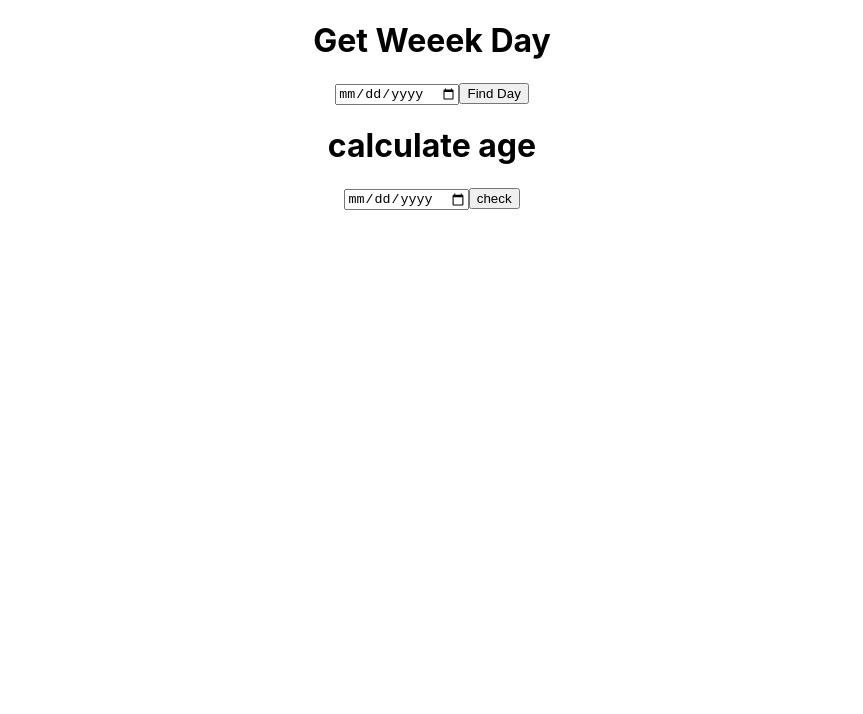
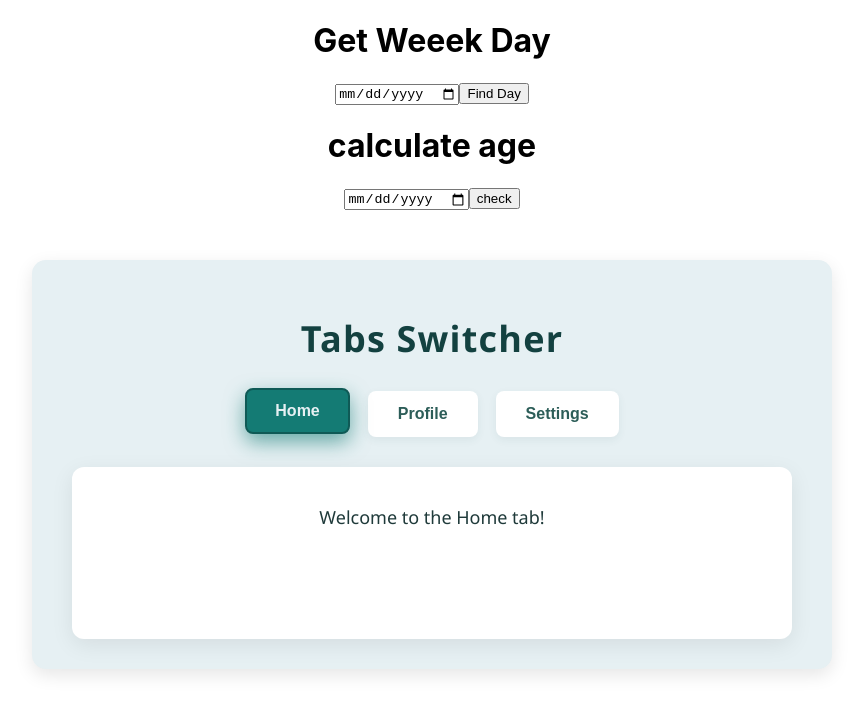
Before and after one commit to mrudula0/react-projects-2, a React (Create React App) app: page / in a window 1280 px wide. Shown: the top 714 px of the page, without its empty margins (208-1071 px from the left). Built offline with nearby package versions, Linux system fonts and the light colour scheme.

Commit message:
tab comp

```diff
--- a/src/App.js
+++ b/src/App.js
@@ -1,11 +1,13 @@
 import "./App.css";
 import GetWeekDay from "./Components/GetWeekDay";
 import AgeCalculator from "./Components/AgeCalculator";
+import TabSwitcher from "./TabsComponent/TabSwitcher";
 function App() {
   return (
     <div className="App">
       <GetWeekDay />
       <AgeCalculator />
+      <TabSwitcher />
     </div>
   );
 }
--- /dev/null
+++ b/src/TabsComponent/TabSwitcher.jsx
@@ -0,0 +1,38 @@
+import React, { useState } from "react";
+import "../TabsComponent/style.css";
+const TabSwitcher = () => {
+  const tabs = [
+    { id: "home", label: "Home", content: "Welcome to the Home tab!" },
+    { id: "profile", label: "Profile", content: "This is your Profile." },
+    {
+      id: "settings",
+      label: "Settings",
+      content: "Adjust your Settings here.",
+    },
+  ];
+  const [activeTab, setActiveTab] = useState(tabs[0].id);
+  return (
+    <>
+      <div className="tab-switcher">
+        <h1>Tabs Switcher</h1>
+        <div className="tab-buttons">
+          {tabs.map((tab) => {
+            return (
+              <button
+                key={tab.id}
+                onClick={() => setActiveTab(tab.id)}
+                className={activeTab === tab.id ? "active" : ""}
+              >
+                {tab.label}
+              </button>
+            );
+          })}
+        </div>
+        <div className="tab-content" data-testid="tab-content">
+          {tabs.find((tab) => tab.id === activeTab)?.content}
+        </div>
+      </div>
+    </>
+  );
+};
+export default TabSwitcher;
--- /dev/null
+++ b/src/TabsComponent/style.css
@@ -0,0 +1,68 @@
+.tab-switcher {
+  max-width: 720px;
+  margin: 50px auto;
+  padding: 30px 40px;
+  background-color: #e6f0f3;
+  border-radius: 14px;
+  box-shadow: 0 6px 18px rgba(0, 0, 0, 0.1);
+  font-family: "Segoe UI", Tahoma, Geneva, Verdana, sans-serif;
+  color: #1f3a3a;
+  user-select: none;
+}
+
+.tab-switcher h1 {
+  font-size: 2.25rem;
+  font-weight: 600;
+  margin-bottom: 28px;
+  color: #134140;
+  text-align: center;
+  letter-spacing: 1.2px;
+}
+
+.tab-buttons {
+  display: flex;
+  justify-content: center;
+  gap: 18px;
+  margin-bottom: 30px;
+}
+
+.tab-buttons button {
+  background-color: #ffffff;
+  border: 2px solid transparent;
+  border-radius: 8px;
+  padding: 12px 28px;
+  font-size: 16px;
+  font-weight: 600;
+  color: #2c5d58;
+  cursor: pointer;
+  transition: all 0.3s ease;
+  box-shadow: 0 3px 8px rgba(47, 79, 79, 0.07);
+}
+
+.tab-buttons button:hover {
+  background-color: #a1d2ce;
+  color: #134140;
+  box-shadow: 0 6px 14px rgba(47, 79, 79, 0.12);
+  transform: translateY(-2px);
+}
+
+.tab-buttons button.active {
+  background-color: #147b74;
+  color: #e6f0f3;
+  border-color: #0f5a56;
+  box-shadow: 0 8px 20px rgba(20, 123, 116, 0.6);
+  transform: translateY(-3px);
+}
+
+.tab-content {
+  background-color: #ffffff;
+  border-radius: 12px;
+  padding: 36px 28px;
+  font-size: 18px;
+  line-height: 1.6;
+  box-shadow: 0 6px 22px rgba(0, 0, 0, 0.08);
+  color: #1f3a3a; /* dark slate */
+  text-align: center;
+  min-height: 100px;
+  user-select: text;
+}
```
